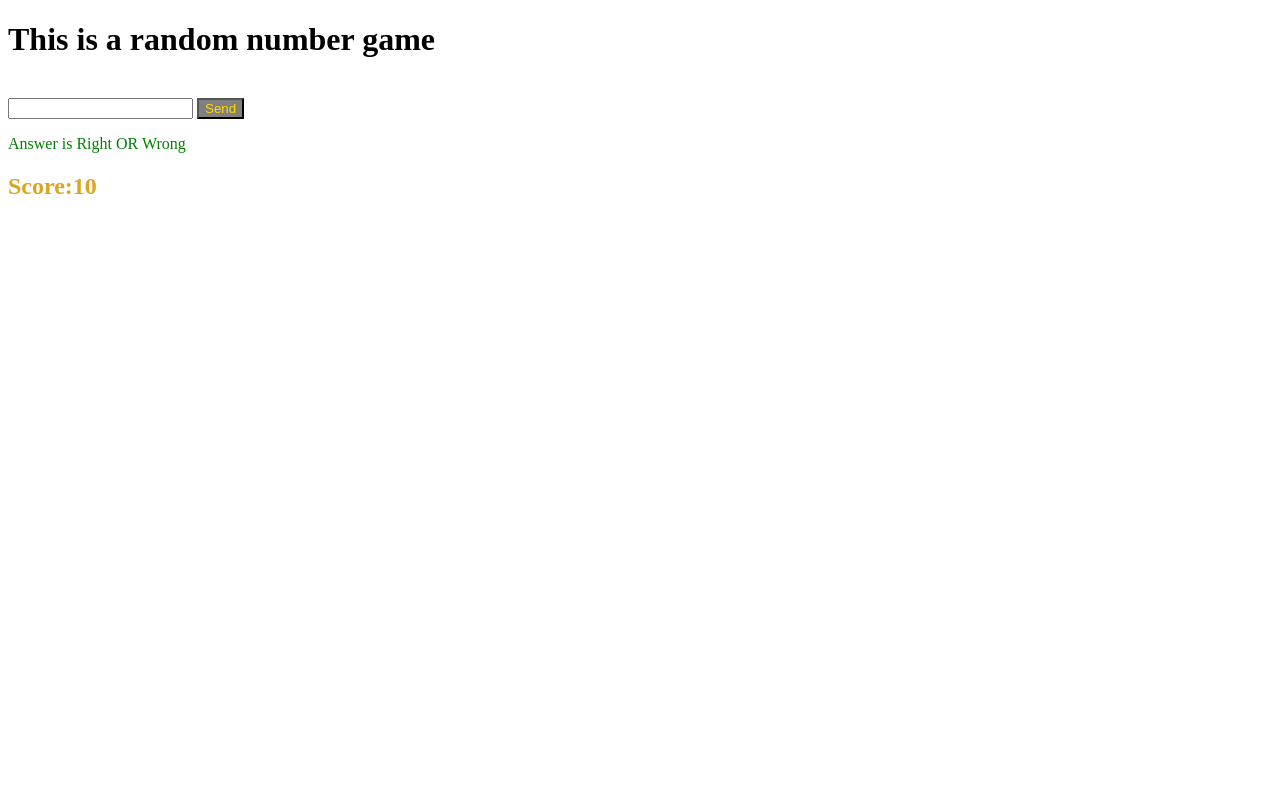
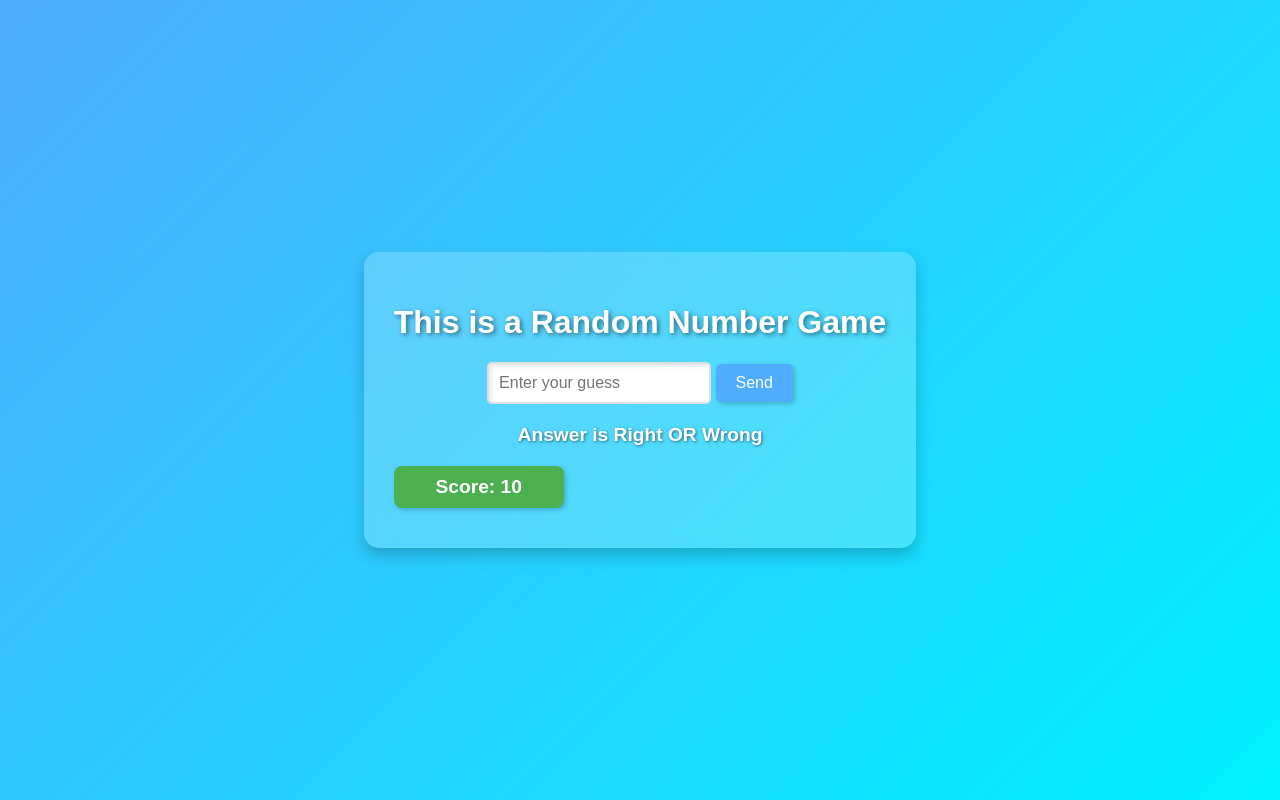
Before and after one commit to ArjunCyberii/Random-Number-JS, a plain HTML site: page index.html in a window 1280 px wide. Drawn offline with Linux system fonts and the light colour scheme.

Commit message:
Update index.html

```diff
--- a/index.html
+++ b/index.html
@@ -3,58 +3,156 @@
 <head>
     <meta charset="UTF-8">
     <meta name="viewport" content="width=device-width, initial-scale=1.0">
-    <title>Random Number concept game</title>
+    <title>Random Number Concept Game.</title>
+    <style>
+        body {
+            font-family: Arial, sans-serif;
+            background: linear-gradient(135deg, #4facfe, #00f2fe);
+            color: #333;
+            margin: 0;
+            display: flex;
+            justify-content: center;
+            align-items: center;
+            height: 100vh;
+        }
+
+        h1 {
+            font-size: 2rem;
+            color: #ffffff;
+            text-shadow: 2px 2px 5px rgba(0, 0, 0, 0.5);
+        }
+
+        h2 {
+            font-size: 1.5rem;
+            color: #ffffff;
+            margin: 10px 0;
+        }
+
+        input[type="number"] {
+            padding: 10px;
+            font-size: 1rem;
+            border: 2px solid #ddd;
+            border-radius: 5px;
+            outline: none;
+            width: 200px;
+            box-shadow: inset 2px 2px 5px rgba(0, 0, 0, 0.1);
+            transition: border-color 0.3s ease, box-shadow 0.3s ease;
+        }
+
+        input[type="number"]:focus {
+            border-color: #4facfe;
+            box-shadow: 0 0 8px rgba(79, 172, 254, 0.5);
+        }
+
+        button {
+            padding: 10px 20px;
+            font-size: 1rem;
+            background-color: #4facfe;
+            color: #fff;
+            border: none;
+            border-radius: 5px;
+            cursor: pointer;
+            box-shadow: 2px 2px 5px rgba(0, 0, 0, 0.2);
+            transition: background-color 0.3s ease, transform 0.2s ease;
+        }
+
+        button:hover {
+            background-color: #00c2fe;
+            transform: scale(1.05);
+        }
+
+        button:active {
+            transform: scale(0.95);
+        }
+
+        #result {
+            font-size: 1.2rem;
+            margin-top: 20px;
+            font-weight: bold;
+            color: #fff;
+            text-shadow: 1px 1px 3px rgba(0, 0, 0, 0.5);
+        }
+
+        #score {
+            font-size: 1.2rem;
+            font-weight: bold;
+            color: #ffffff;
+            padding: 10px;
+            border-radius: 8px;
+            background-color: #4caf50;
+            text-align: center;
+            width: 150px;
+            box-shadow: 2px 2px 5px rgba(0, 0, 0, 0.2);
+        }
+
+        #score.red {
+            background-color: #f44336;
+        }
+
+        .container {
+            text-align: center;
+            background: rgba(255, 255, 255, 0.2);
+            padding: 30px;
+            border-radius: 15px;
+            box-shadow: 0px 8px 15px rgba(0, 0, 0, 0.2);
+            backdrop-filter: blur(10px);
+        }
+
+        @media (max-width: 768px) {
+            input[type="number"],
+            button {
+                width: 100%;
+            }
+
+            .container {
+                padding: 20px;
+            }
+        }
+
+        @keyframes fadeIn {
+            from {
+                opacity: 0;
+            }
+            to {
+                opacity: 1;
+            }
+        }
+
+        body {
+            animation: fadeIn 1s ease-in-out;
+        }
+    </style>
 </head>
 <body>
-        <h1>This is a random number game </h1><br>
-      <input id="useranswer" type="number">
-      <button onclick=" ans()" id="button">Send</button>
+    <div class="container">
+        <h1>This is a Random Number Game</h1>
+        <input id="useranswer" type="number" placeholder="Enter your guess">
+        <button onclick="ans()" id="button">Send</button>
         <p id="result">Answer is Right OR Wrong</p>
-      <h2 id="score">Score:10</h2>
-       <style>
-        #result{
-          color: green;
-        }
-           #score{
-            color: goldenrod;
+        <h2 id="score">Score: 10</h2>
+    </div>
 
-            width: 90px;
-            transition: 4s;
-           }
-           #button{
-                  color:gold;
-                  background-color:gray;
-           }
-       </style>
     <script>
+        var useranswer = document.getElementById("useranswer");
+        var result = document.getElementById("result");
+        var randomnumber = Math.floor(Math.random() * 10) + 1;
+        var score = document.getElementById("score");
+        var totalscore = 10;
 
-              var useranswer=document.getElementById("useranswer")
-              var result=document.getElementById("result")
-              var randomnumber=Math.floor(Math.random()*10)+1
-              var score=document.getElementById("score")
-              var totalscore=10
-              function ans(){
-                 var enterednum=useranswer.value
+        function ans() {
+            var enterednum = useranswer.value;
 
-                 if(enterednum==randomnumber){
-                  score.style.backgroundColor="green"
-
-                  totalscore=totalscore+1
-                  score.textContent="Score:"+totalscore
-                  alert("You Won the game")
-
-                    console.log("Right")
-                    result.textContent="Right Answer"
-
-
-                 }
-                 else{
-                  totalscore=totalscore-1
-                  score.style.backgroundColor="red"
-
-                    score.textContent="Score:"+totalscore
-                    result.textContent="Wrong Answer"
-
+            if (enterednum == randomnumber) {
+                score.style.backgroundColor = "#4caf50";
+                totalscore += 1;
+                score.textContent = "Score: " + totalscore;
+                alert("You Won the game");
+                result.textContent = "Right Answer";
+            } else {
+                totalscore -= 1;
+                score.style.backgroundColor = "#f44336";
+                score.textContent = "Score: " + totalscore;
+                result.textContent = "Wrong Answer";
             }
         }
     </script>
```
Lines whose indentation alone changed are shown as unchanged.
